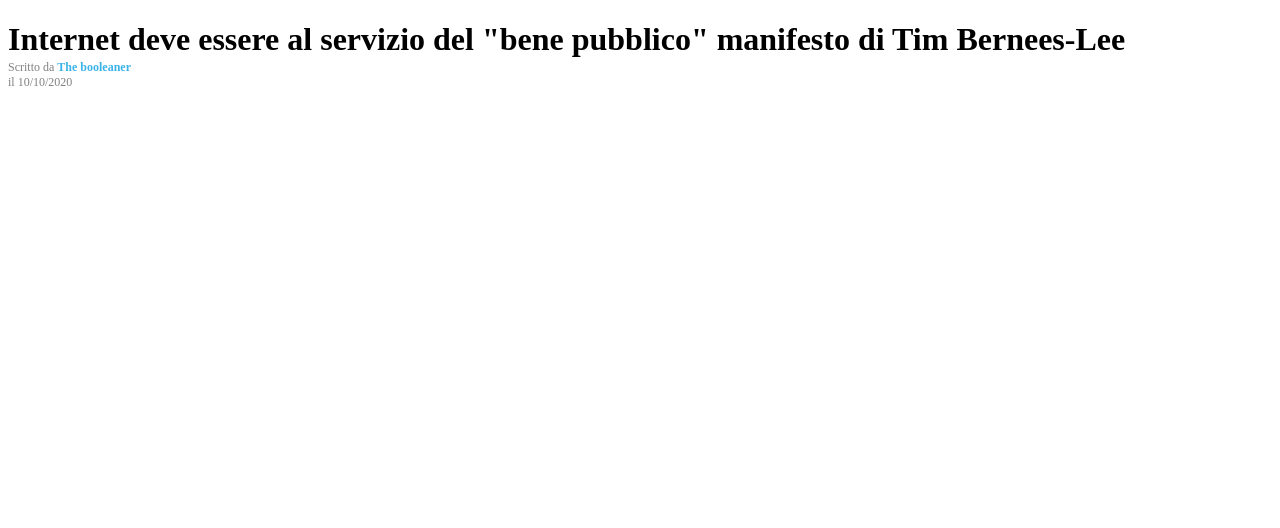
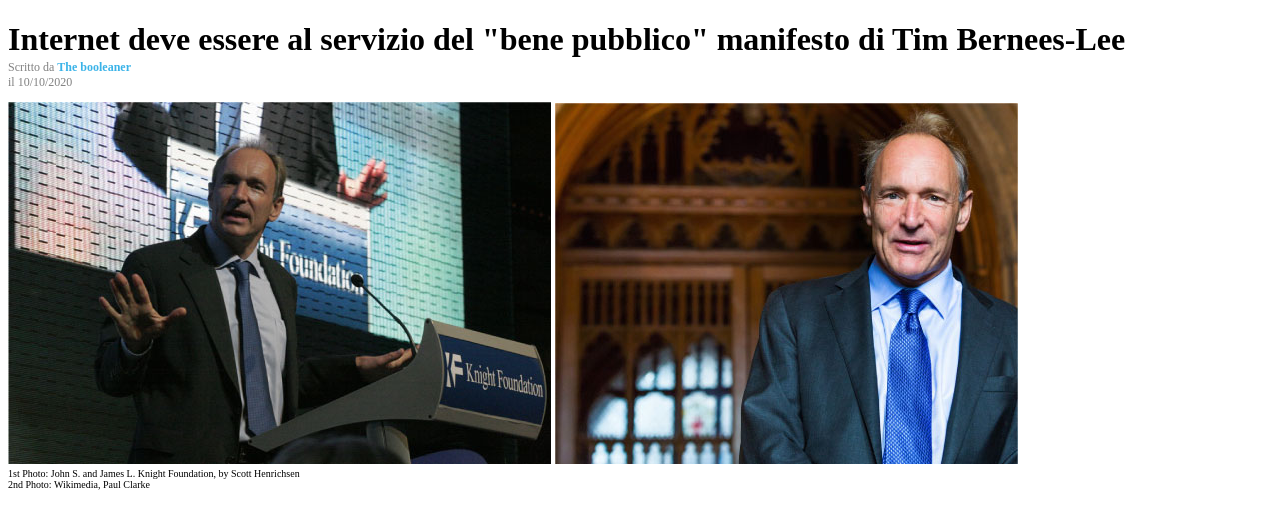
Before and after one commit to danieldorazio/html-css-booleaner, a plain HTML site: page index.html in a window 1280 px wide. Shown: the part 108-636 px from the top of the page. Drawn offline with Linux system fonts and the light colour scheme.

Commit message:
add: BOX-FOTO

```diff
--- a/css/style.css
+++ b/css/style.css
@@ -27,3 +27,8 @@ header .logo{
     color: #3ab3e8;
     font-weight: bold;
 }
+
+/*BOX-FOTO*/
+.didascalia{
+    font-size: 10px;
+}
--- a/index.html
+++ b/index.html
@@ -16,10 +16,17 @@
     <!-- MAIN -->
     <main>
         <!-- TITOLO + SOTTOTITOLO -->
-        <div class="titolo-sottotitolo">
+        <div>
             <h1 class="titolo">Internet deve essere al servizio del "bene pubblico" manifesto di Tim Bernees-Lee</h1>
             <p class="sottotitolo">Scritto da <span>The booleaner</span><br>
             il 10/10/2020</p>
+        </div>
+        <!-- BOX-FOTO -->
+        <div>
+            <img src="img/tim-1.jpg" alt="Tim Bernees-Lee, in conferenza stampa">
+            <img src="img/tim-2.jpg" alt="Tim Bernees-Lee, in primo piano">
+            <div class="didascalia foto">1st Photo: John S. and James L. Knight Foundation, by Scott Henrichsen<br>
+            2nd Photo: Wikimedia, Paul Clarke</div>
         </div>
     </main>
     <!-- /MAIN -->
```
